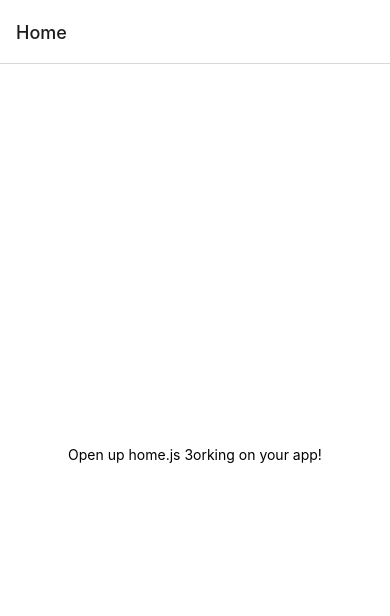
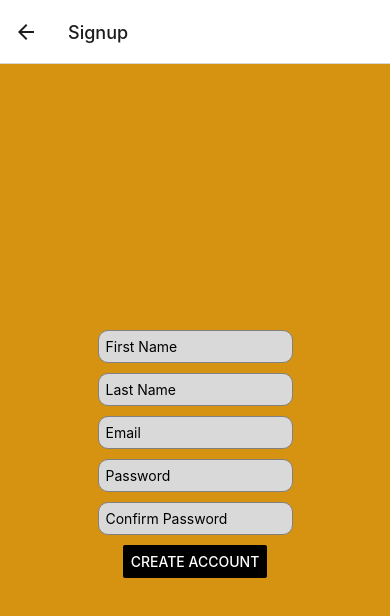
Before and after one commit to jasonv64/drinkBuddiApp, a React Native app in the folder drinkbuddi/: screen /Signup in a window 390 px wide. Shown: the top 616 px of the page. Built offline with nearby package versions, Linux system fonts and the light colour scheme.

Commit message:
creates sign up and login pages

```diff
--- a/drinkbuddi/App.js
+++ b/drinkbuddi/App.js
@@ -2,6 +2,8 @@ import * as React from 'react';
 import {NavigationContainer} from '@react-navigation/native';
 import {createNativeStackNavigator} from '@react-navigation/native-stack';
 import Home from './app/home/home';
+import Signup from './app/signup/signup';
+import Login from './app/login/login';
 
 const Stack = createNativeStackNavigator();
 
@@ -13,6 +15,14 @@ const App = () => {
           name="Home"
           component={Home}
         />
+        <Stack.Screen
+          name="Signup"
+          component={Signup}
+        />
+        <Stack.Screen
+          name="Login"
+          component={Login}
+        />
       </Stack.Navigator>
     </NavigationContainer>
   );
--- a/drinkbuddi/app/home/home.js
+++ b/drinkbuddi/app/home/home.js
@@ -1,10 +1,18 @@
 import { StatusBar } from 'expo-status-bar';
-import { StyleSheet, Text, View } from 'react-native';
+import { Button, StyleSheet, Text, View } from 'react-native';
 
-export default function Home() {
+export default function Home( {navigation} ) {
   return (
     <View style={styles.container}>
       <Text>Open up home.js 3orking on your app!</Text>
+      <Button
+        title="Sign Up"
+        onPress={() => navigation.navigate('Signup')}
+      />
+      <Button
+        title="Log On"
+        onPress={() => navigation.navigate('Login')}
+    />
       <StatusBar style="auto" />
     </View>
   );
--- /dev/null
+++ b/drinkbuddi/app/login/login.js
@@ -0,0 +1,47 @@
+import React from 'react';
+import { StatusBar } from 'expo-status-bar';
+import { Button, StyleSheet, TextInput, View } from 'react-native';
+
+export default function Signup() {
+  const [email, setEmail] = React.useState('');
+  const [password, setPassword] = React.useState('');
+
+  return (
+    <View style={styles.container}>
+      <TextInput
+        style={styles.input}
+        onChangeText={setEmail}
+        value={email}
+        placeholder="Email"
+        keyboardType="default"
+      />
+      <TextInput
+        style={styles.input}
+        onChangeText={setPassword}
+        value={password}
+        placeholder="Password"
+        keyboardType="default"
+      />
+        <Button color='#000000' title='Log In' />
+      <StatusBar style="auto" />
+    </View>
+  );
+}
+
+const styles = StyleSheet.create({
+    container: {
+        flex: 1,
+        backgroundColor: '#D69312',
+        alignItems: 'center',
+        justifyContent: 'center',
+    },
+    input: {
+        backgroundColor: '#D9D9D9',
+        borderColor: "gray",
+        width: "50%",
+        borderWidth: 1,
+        borderRadius: 10,
+        padding: 7,
+        marginBottom: 10,
+    }
+});
--- a/drinkbuddi/app/signup/signup.js
+++ b/drinkbuddi/app/signup/signup.js
@@ -0,0 +1,72 @@
+import React from 'react';
+import { StatusBar } from 'expo-status-bar';
+import { Button, StyleSheet, TextInput, View } from 'react-native';
+
+export default function Signup() {
+  const [firstName, setFirstName] = React.useState('');
+  const [lastName, setLastName] = React.useState('');
+  const [email, setEmail] = React.useState('');
+  const [password, setPassword] = React.useState('');
+  const [checkPassword, setCheckPassword] = React.useState('');
+
+
+  return (
+    <View style={styles.container}>
+      <TextInput
+        style={styles.input}
+        onChangeText={setFirstName}
+        value={firstName}
+        placeholder="First Name"
+        keyboardType="default"
+      />
+      <TextInput
+        style={styles.input}
+        onChangeText={setLastName}
+        value={lastName}
+        placeholder="Last Name"
+        keyboardType="default"
+      />
+      <TextInput
+        style={styles.input}
+        onChangeText={setEmail}
+        value={email}
+        placeholder="Email"
+        keyboardType="default"
+      />
+      <TextInput
+        style={styles.input}
+        onChangeText={setPassword}
+        value={password}
+        placeholder="Password"
+        keyboardType="default"
+      />
+      <TextInput
+        style={styles.input}
+        onChangeText={setCheckPassword}
+        value={checkPassword}
+        placeholder="Confirm Password"
+        keyboardType="default"
+      />
+      <Button color='#000000' title='Create Account' />
+      <StatusBar style="auto" />
+    </View>
+  );
+}
+
+const styles = StyleSheet.create({
+  container: {
+    flex: 1,
+    backgroundColor: '#D69312',
+    alignItems: 'center',
+    justifyContent: 'center',
+  },
+  input: {
+    backgroundColor: '#D9D9D9',
+    borderColor: "gray",
+    width: "50%",
+    borderWidth: 1,
+    borderRadius: 10,
+    padding: 7,
+    marginBottom: 10,
+  }
+});
--- a/drinkbuddi/package.json
+++ b/drinkbuddi/package.json
@@ -14,7 +14,7 @@
     "expo": "~48.0.15",
     "expo-status-bar": "~1.4.4",
     "react": "18.2.0",
-    "react-native": "0.71.7",
+    "react-native": "0.71.8",
     "react-native-safe-area-context": "4.5.0",
     "react-native-screens": "~3.20.0",
     "scss": "^0.2.4"
```
Also changed, not shown: 1 other file (tests, documents, lock files or other folders).
